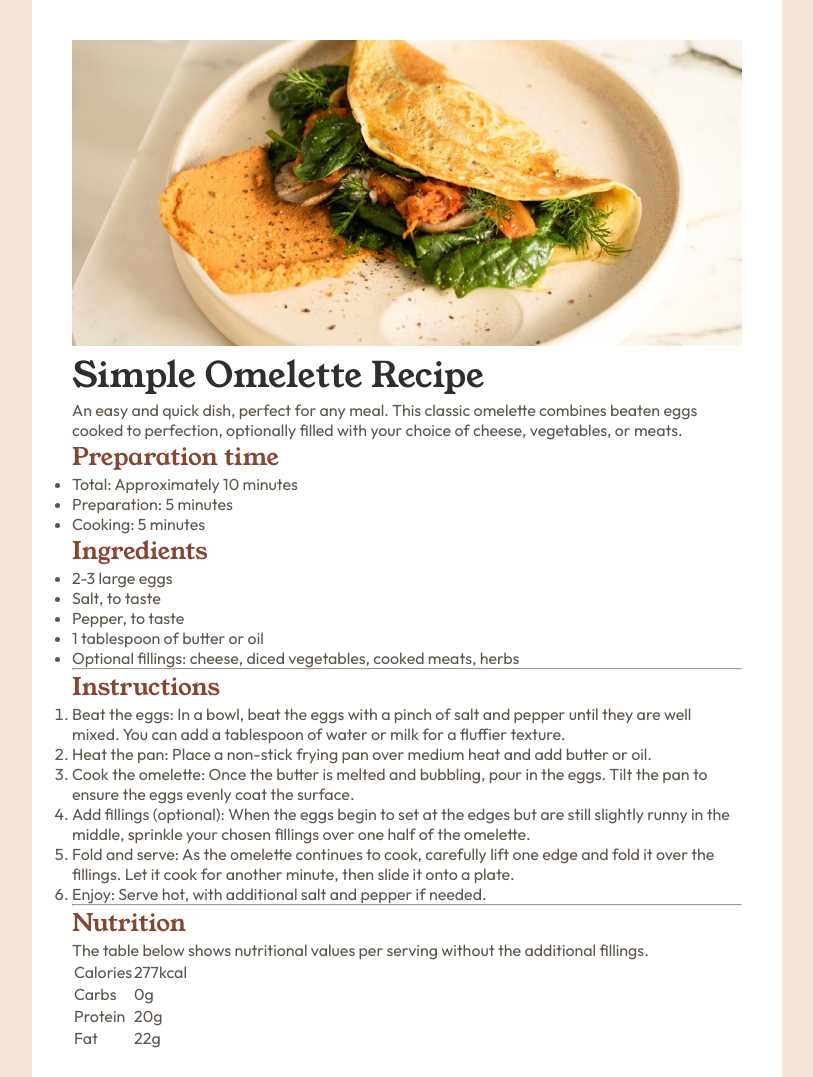
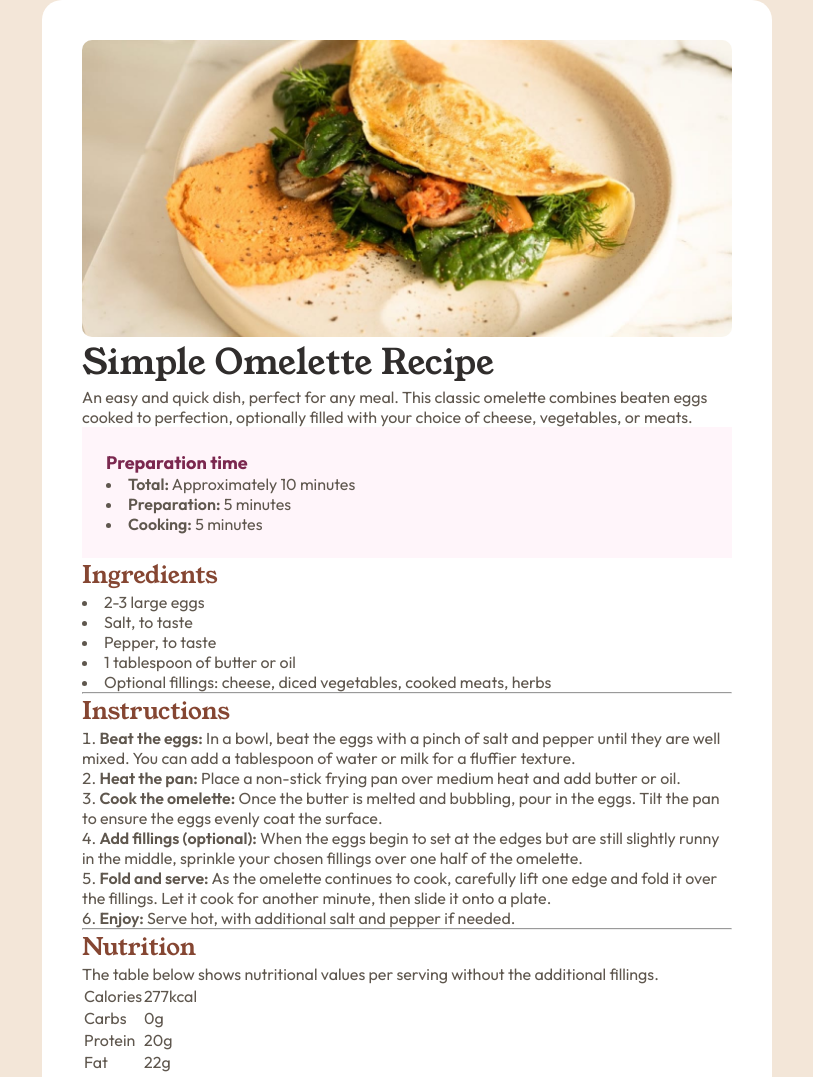
Before and after one commit to michelecandido/recipe-page, a plain HTML site: page index.html in a window 1280 px wide. Shown: the top 1077 px of the page, without its empty margins (233-1046 px from the left). Drawn offline with Linux system fonts and the light colour scheme.

Commit message:
style: recipe header, prep time

```diff
--- a/index.html
+++ b/index.html
@@ -19,7 +19,7 @@
           alt="an omelette filled with vegetables inside a plate"
           class="recipe__header-img">
 
-          <h1 class="recipe__title">Simple Omelette Recipe</h1>
+          <h1>Simple Omelette Recipe</h1>
 
           <p>An easy and quick dish, perfect for any meal. This classic omelette combines beaten eggs cooked to perfection, optionally filled with your choice of cheese, vegetables, or meats.</p>
         </header>
@@ -28,7 +28,7 @@
         <section class="recipe__prep-time">
           <h2 class="recipe__prep-title">Preparation time</h2>
 
-          <ul>
+          <ul class="recipe__ul-prep">
             <li><span class="recipe__ul-term">Total:</span> Approximately 10 minutes</li>
             <li><span class="recipe__ul-term">Preparation:</span> 5 minutes</li>
             <li><span class="recipe__ul-term">Cooking:</span> 5 minutes</li>
@@ -40,7 +40,7 @@
           <h2 class="recipe__section-title">Ingredients</h2>
 
           <ul>
-            <li><span class="recipe__ul-term">2-3 large eggs</li>
+            <li>2-3 large eggs</li>
             <li>Salt, to taste</li>
             <li>Pepper, to taste</li>
             <li>1 tablespoon of butter or oil</li>
--- a/style.css
+++ b/style.css
@@ -9,8 +9,19 @@
 }
 
 /* general */
+:root {
+    --white: hsl(0, 0%, 100%);
+    --stone-100: hsl(30, 54%, 90%);
+    --stone-150: hsl(30, 18%, 87%);
+    --stone-600: hsl(30, 10%, 34%);
+    --stone-900: hsl(24, 5%, 18%);
+    --brown-800: hsl(14, 45%, 36%);
+    --rose-800: hsl(332, 51%, 32%);
+    --rose-50: hsl(330, 100%, 98%);
+}
+
 body {
-    background-color: hsl(30, 54%, 90%);
+    background-color: var(--stone-100);
 }
 
 main {
@@ -27,38 +38,66 @@ h1, h2 {
 }
 
 h1 {
-    color: hsl(24, 5%, 18%);
+    font-size: clamp(35px, 2.083vw, 40px);
+    color: var(--stone-900);
 }
 
 h2 {
-    color: hsl(14, 45%, 36%);
+    font-size: clamp(24px, 1.458vw, 28px);
+    color: var(--brown-800);
 }
 
 p, ul, ol, table {
     font-family: 'Outfit', sans-serif;
     font-size: 1rem;
-    color: hsl(30, 10%, 34%);
+    color: var(--stone-600);
+    list-style-position: inside;
 }
 
 /* article and header */
 .recipe {
     width: 90%;
-    max-width: 750px;
+    max-width: 730px;
     padding: 2.5rem;
-    background-color: hsl(0, 0%, 100%);
+    border-radius: 20px;
+    background-color: var(--white);
 }
 
 .recipe__header-img {
-    max-width: 100%
+    display: block;
+    max-width: 100%;
+    border-radius: 10px;
 }
 
-.recipe__title {
-    font-size: clamp(35px, 2.083vw, 40px);
+/* preparation time box */
+.recipe__prep-time {
+    padding: 1.5rem;
+    background-color: var(--rose-50);
 }
+
+.recipe__prep-title {
+    font-family: 'Outfit', sans-serif;
+    font-weight: 700;
+    font-size: clamp(18px, 1.042vw, 20px);
+    color: var(--rose-800);
+}
+
+.recipe__prep-ul {
+
+}
+
+/* lists */
+.recipe__ul-term {
+    font-weight: 600;
+}
+
+
 
 /* media queries */
 @media (max-width: 768px) {
     .recipe {
-        width: 100%
+        width: 100%;
+        margin: 0 auto;
+        border-radius: 0;
     }
 }
```
